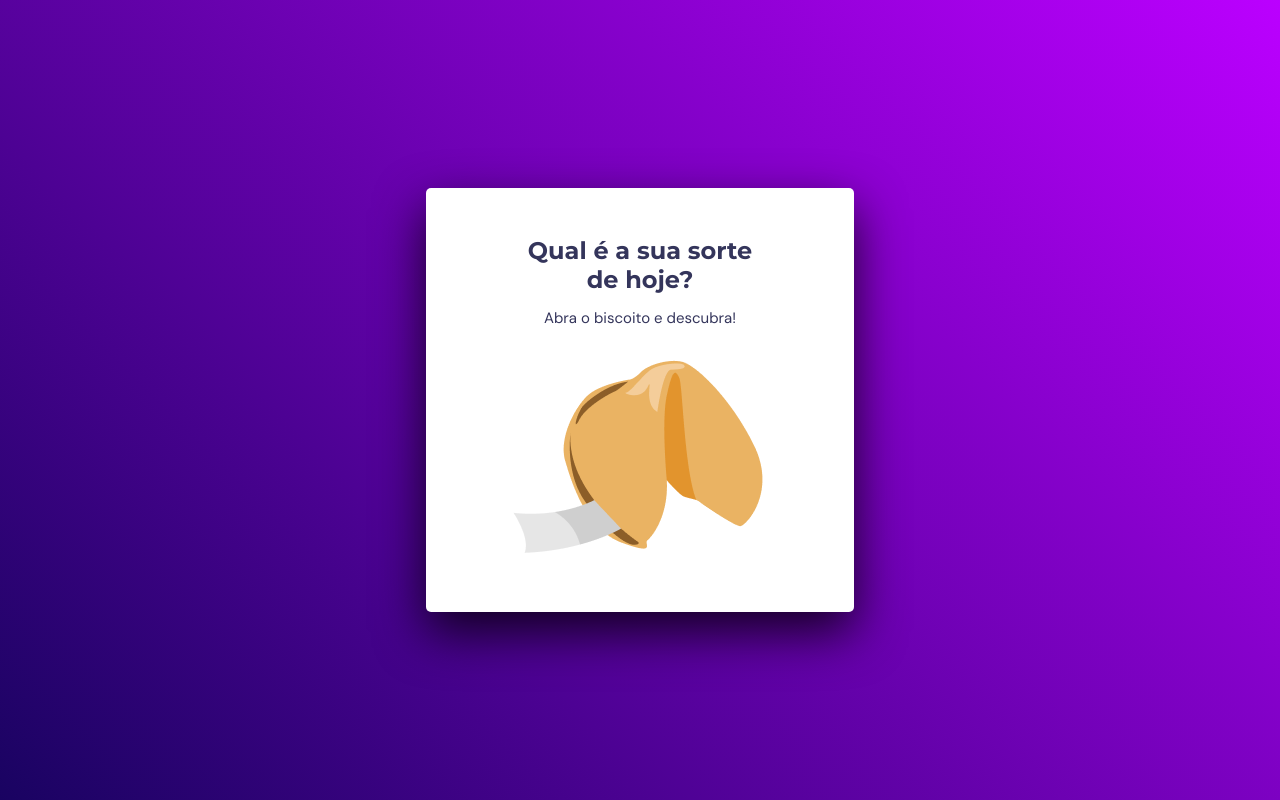
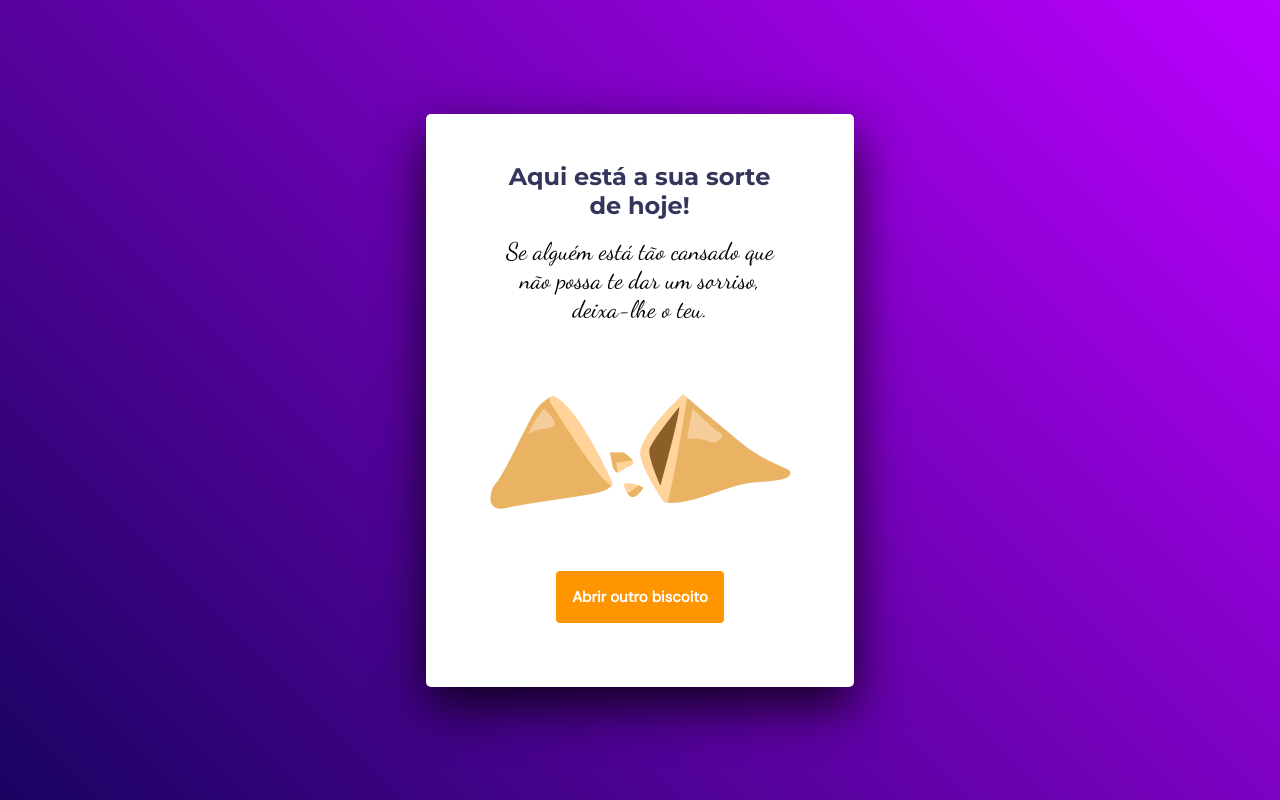
Before and after one commit to paulinhoteixeira/fortune-cookie, a plain HTML site: page index.html in a window 1280 px wide. Drawn offline with Linux system fonts and the light colour scheme.

Commit message:
screen2 html and style

```diff
--- a/index.html
+++ b/index.html
@@ -13,12 +13,21 @@
 </head>
 <body>
   <main>
-    <div class="screen1">
+    <div class="screen1 hide">
       <h1>Qual é a sua sorte de hoje?</h1>
       <p>Abra o biscoito e descubra!</p>
 
       <img src="./assets/fortune-cookie.png" alt="">
     </div>
+
+    <div class="screen2 " >
+      <h1>Aqui está a sua sorte de hoje!</h1>
+      <p>Se alguém está tão cansado que não possa te dar um sorriso, deixa-lhe o teu.</p>
+
+      <img src="./assets/opened-cookie.png" alt="">
+
+      <button>Abrir outro biscoito</button>
+    </div>
   </main>
 
 </body>
--- a/style.css
+++ b/style.css
@@ -1,54 +1,57 @@
-*{
+* {
   margin: 0;
   padding: 0;
   box-sizing: border-box;
 }
 
-:root{
-  font-size: 62.5%;;
+:root {
+  font-size: 62.5%;
 }
 
-body{
+body {
   height: 100vh;
-  background: linear-gradient(45deg, #190361 0%, #B0F 100%);
+  background: linear-gradient(45deg, #190361 0%, #b0f 100%);
   display: grid;
   place-items: center;
 }
 
-main{
+.hide {
+  display: none;
+}
+
+main {
   width: 42.8rem;
   padding: 4.8rem 6.4rem 6.4rem;
-  border-radius: .5rem;
+  border-radius: 0.5rem;
 
-  background: #FFF;
-  box-shadow: 0px 20px 50px 0px rgba(0, 0, 0, 0.80);
-
-}
-
-.screen1{
-  width: 30rem;
-  height: 31.2rem;
-
+  background: #fff;
+  box-shadow: 0px 20px 50px 0px rgba(0, 0, 0, 0.8);
   display: flex;
   flex-direction: column;
   align-items: center;
 }
 
-h1{
-  color: #34355B;
+.screen1,
+.screen2{
+  text-align: center;
+}
+
+.screen1 h1,
+.screen2 h1 {
+  color: #34355b;
 
   font-family: "Montserrat", sans-serif;
   font-size: 2.4rem;
   font-weight: 700;
 
   text-align: center;
-  width: 25.8rem;
+  width: 30rem;
 
   margin-bottom: 1.4rem;
 }
 
-p{
-  color: #34355B;
+.screen1 p {
+  color: #34355b;
 
   font-family: "DM Sans", sans-serif;
   font-size: 1.5rem;
@@ -56,3 +59,27 @@ p{
   text-align: center;
   margin-bottom: 2.6rem;
 }
+
+.screen2 p {
+  color: #000;
+
+  text-align: center;
+  font-family: "Dancing Script";
+  font-size: 2.4rem;
+  margin-top: 1.7rem;
+  margin-bottom: 7rem;
+}
+
+button{
+  border: none;
+  border-radius: .4rem;
+  background: #FF9500;
+
+  padding: 1.6rem;
+  margin-top: 6rem;
+
+  color: #FFF;
+  font-family: "DM Sans", sans-serif;
+  font-size: 1.5rem;
+  font-weight: 700;
+}
```
